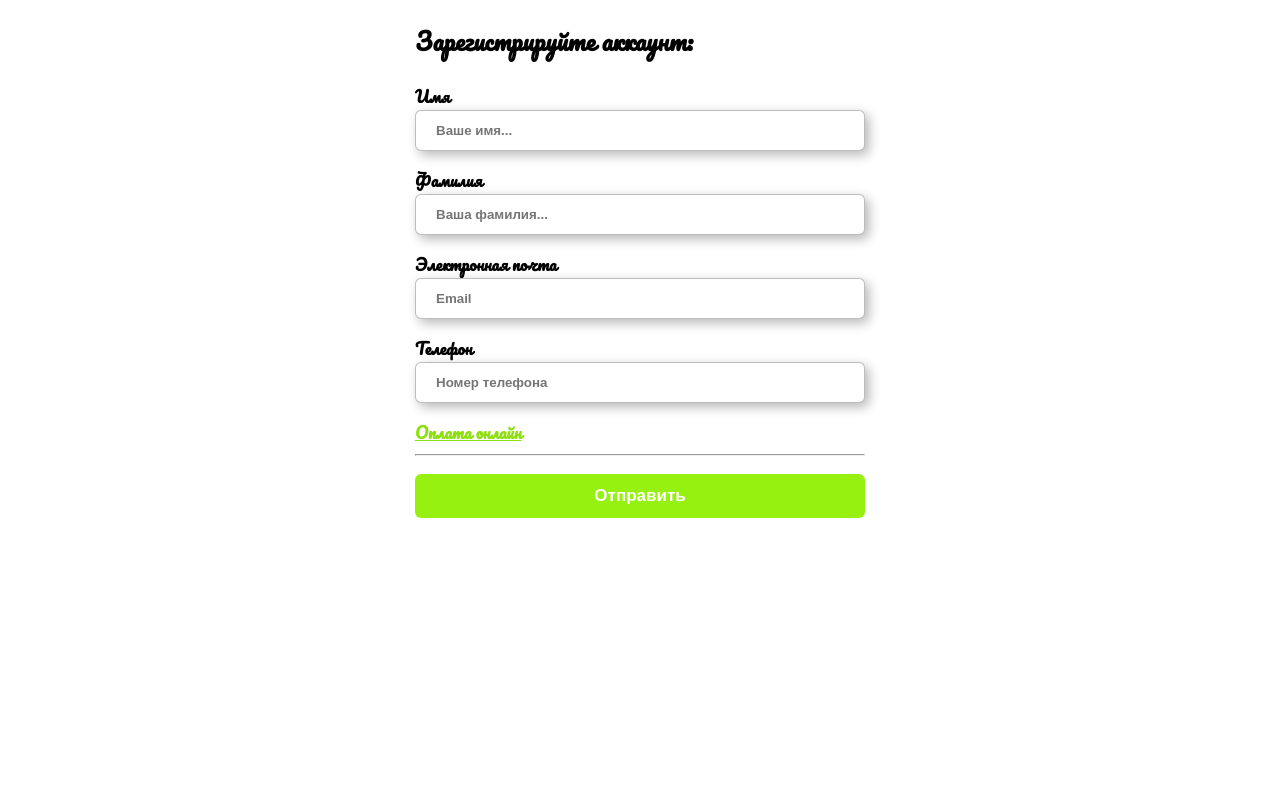
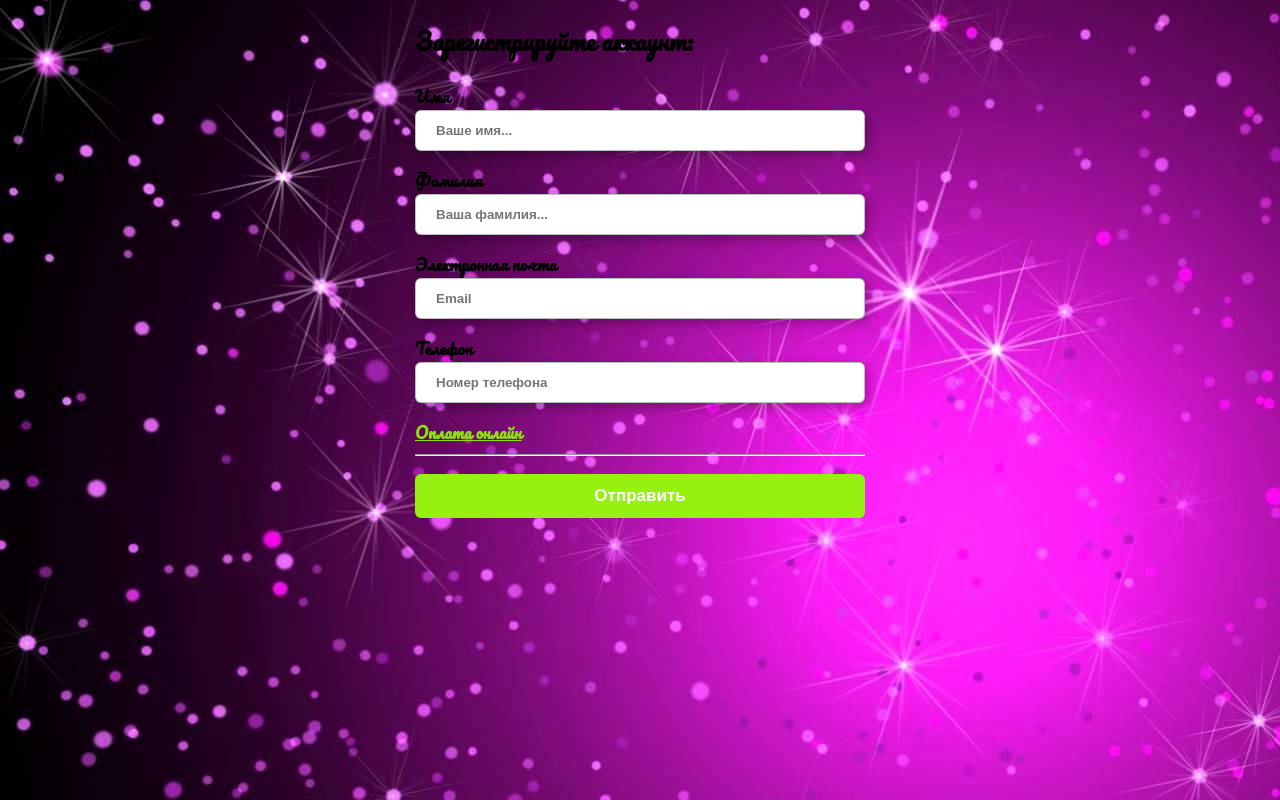
Before and after one commit to RamBosaram/oplata, a plain HTML site: page index.html in a window 1280 px wide. Drawn offline with Linux system fonts and the light colour scheme; a web font is replaced by a local one.

Commit message:
Добавил фон

```diff
--- a/style.css
+++ b/style.css
@@ -1,6 +1,6 @@
 body {
     font-family: 'Pacifico', cursive;
-
+    background-image: url(fon.jpg);
 }
 
 
```
Also changed, not shown: fon.jpg (added), 1 other file.
